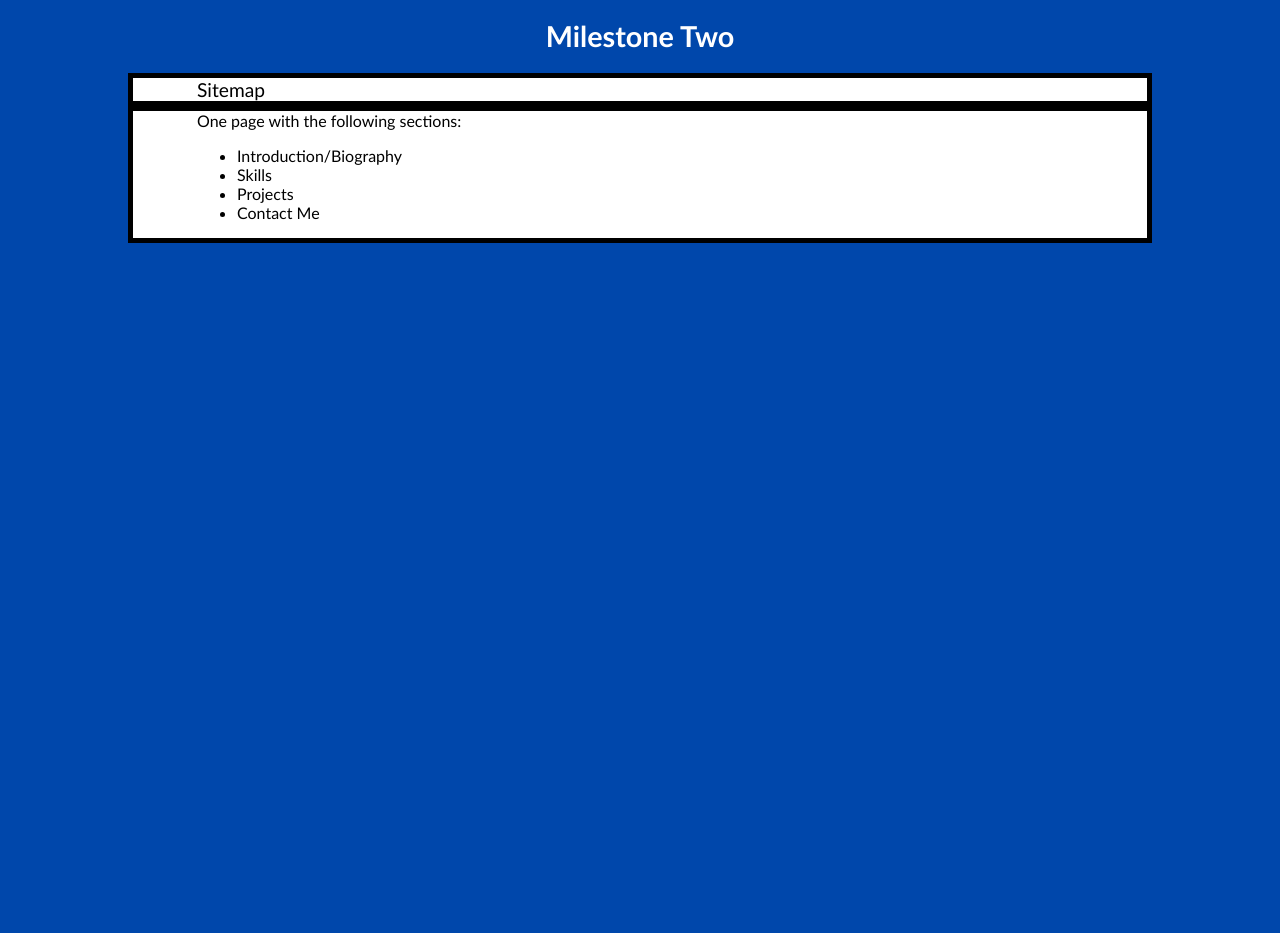
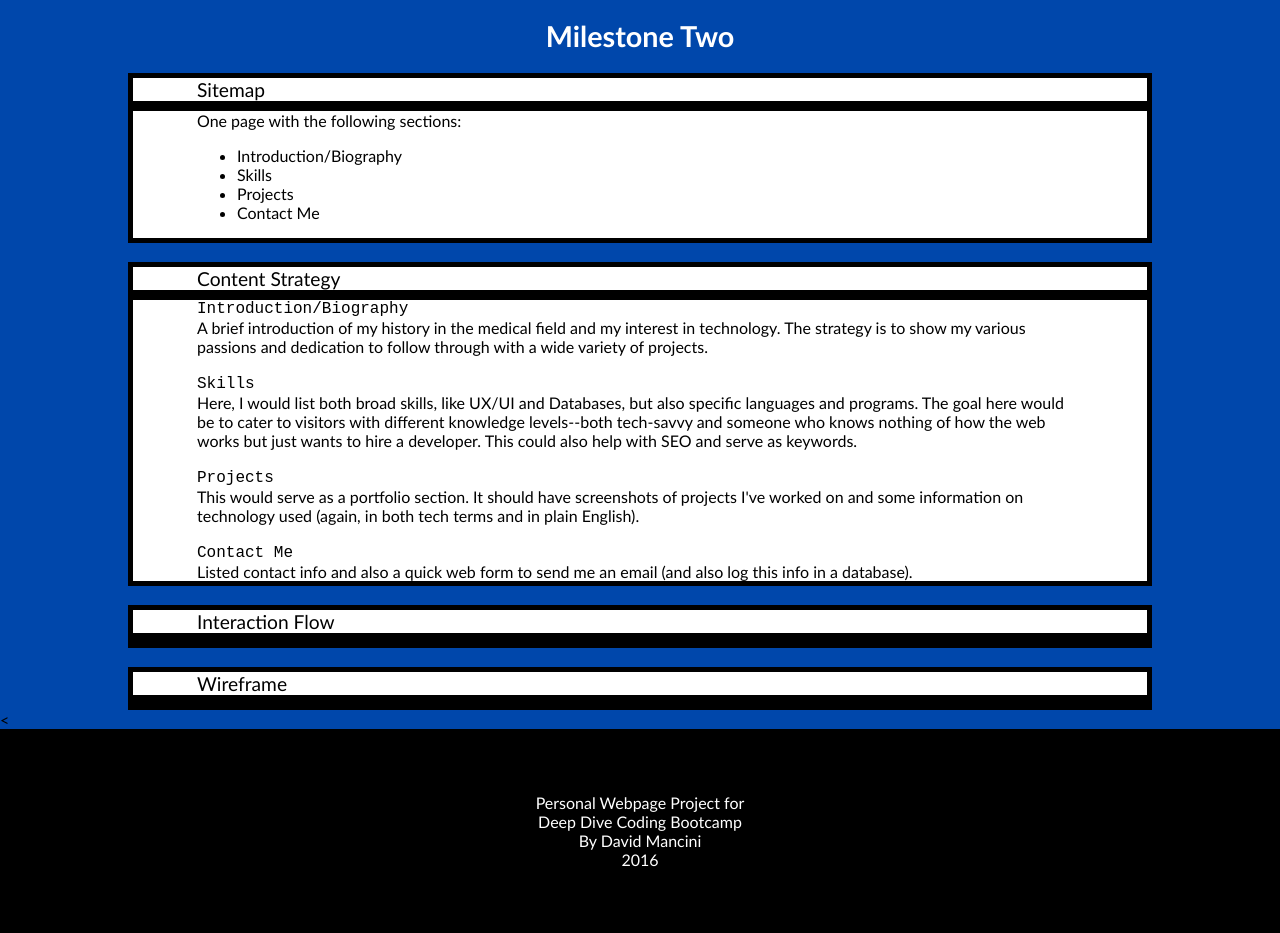
Before and after one commit to davidmancini/about-david, a PHP site: page /milestone-2.php in a window 1280 px wide. Before the commit the page ends 800 px from the top, so only its background shows below. Run offline with PHP 8.4, Linux system fonts and the light colour scheme.

Commit message:
Updated milestone-2 with additional content.

```diff
--- a/public_html/documentation/milestone-2.php
+++ b/public_html/documentation/milestone-2.php
@@ -18,6 +18,34 @@
 				<li>Projects</li>
 				<li>Contact Me</li>
 			</ul>
-		</div>
+		</div><br>
+
+		<!--CONTENT STRATEGY -->
+		<div class="sectionHead">Content Strategy</div>
+		<div class="sectionBody">
+			<div class="sectionLabel">Introduction/Biography</div>
+				A brief introduction of my history in the medical field and my interest in technology.  The strategy is to show my various passions and dedication to follow through with a wide variety of projects.<br><br>
+			<div class="sectionLabel">Skills</div>
+				Here, I would list both broad skills, like UX/UI and Databases, but also specific languages and programs.  The goal here would be to cater to visitors with different knowledge levels--both tech-savvy and someone who knows nothing of how the web works but just wants to hire a developer.  This could also help with SEO and serve as keywords.<br><br>
+			<div class="sectionLabel">Projects</div>
+				This would serve as a portfolio section.  It should have screenshots of projects I've worked on and some information on technology used (again, in both tech terms and in plain English).<br><br>
+			<div class="sectionLabel">Contact Me</div>
+				Listed contact info and also a quick web form to send me an email (and also log this info in a database).
+		</div><br>
+
+		<!--INTERACTION FLOW -->
+		<div class="sectionHead">Interaction Flow</div>
+		<div class="sectionBody">
+
+		</div><br>
+
+		<!--WIREFRAME -->
+		<div class="sectionHead">Wireframe</div>
+		<div class="sectionBody">
+
+		</div><<br>
 	</body>
+	<footer>
+		<div class="footer">Personal Webpage Project for<br>Deep Dive Coding Bootcamp<br>By David Mancini<br>2016</div>
+	</footer>
 </html>
```
